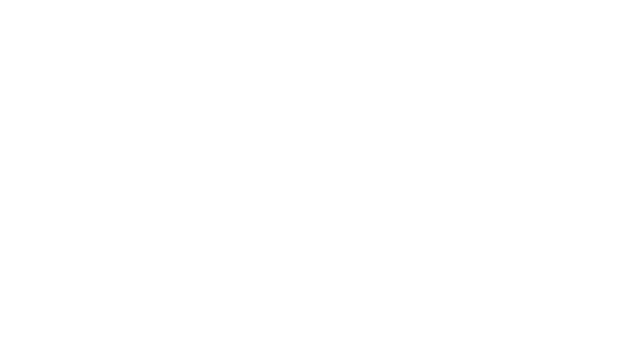
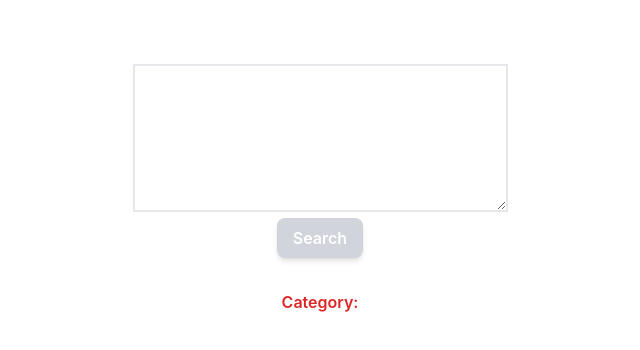
Before and after one commit to VENOMnvn/SIH, a React (Create React App) app in the folder FrontEnd/: page /chatbot in a window 1280 px wide. Before the commit this address had no page. Shown: the top 350 px of the page, without its empty margins (320-960 px from the left). Built offline with nearby package versions, Linux system fonts and the light colour scheme.

Commit message:
openai api setup

```diff
--- a/FrontEnd/package.json
+++ b/FrontEnd/package.json
@@ -12,6 +12,7 @@
     "@testing-library/user-event": "^13.5.0",
     "axios": "^1.5.0",
     "formik": "^2.4.4",
+    "openai": "^4.7.1",
     "react": "^18.2.0",
     "react-dom": "^18.2.0",
     "react-router-dom": "^6.16.0",
--- a/FrontEnd/src/App.js
+++ b/FrontEnd/src/App.js
@@ -4,6 +4,7 @@ import { Suspense, lazy } from "react";
 import Notifications from "./components/Notifications";
 import { UserAuthProvider } from "./context/userContext";
 import ChooseOption from "./components/stepper/ChooseOption";
+import Chatbot from "./components/Chatbot";
 
 const LazySignup = lazy(() => import("./components/signup/Signup"));
 const LazyStepper = lazy(() => import("./components/stepper/Stepper"));
@@ -39,7 +40,8 @@ function App() {
               </Suspense>
             }
           />
-          <Route path="/" element={<ChooseOption/>}/>
+          <Route path="chatbot" element={<Chatbot />} />
+          <Route path="/" element={<ChooseOption />} />
         </Routes>
       </UserAuthProvider>
     </div>
--- /dev/null
+++ b/FrontEnd/src/components/Chatbot.js
@@ -0,0 +1,49 @@
+import { useRef, useState } from "react";
+import openai from "../utils/openai";
+
+const Chatbot = () => {
+    const [category, setCategory] = useState('');
+    const searchText = useRef(null);
+
+    const handleAiSearch = async () => {
+        console.log(searchText.current.value);
+
+        const query =
+            "Act as a Legal Case Category suggestion System and suggest in which category my case falls in." +
+            searchText.current.value +
+            "Give me answer in one or two words defining the category of case.";
+
+        //Make an Api call to get ai results
+        const gptResults = await openai.chat.completions.create({
+            messages: [{ role: 'user', content: query }],
+            model: 'gpt-3.5-turbo',
+        });
+        setCategory(gptResults.choices?.[0]?.message?.content);
+    }
+
+    return (
+        <div>
+            <div>
+                <textarea
+                    ref={searchText}
+                    className="border-2 mt-16 px-6 py-3"
+                    rows="5"
+                    cols="30"
+                />
+            </div>
+            <div>
+                <button
+                    className="bg-gray-300 hover:bg-gray-400 text-white font-semibold py-2 px-4 rounded-lg shadow-md"
+                    onClick={handleAiSearch}>
+                    Search
+                </button>
+            </div>
+            <div className="font-semibold text-red-600 m-8">
+                Category: {category}
+            </div>
+
+        </div>
+    );
+}
+
+export default Chatbot
--- /dev/null
+++ b/FrontEnd/src/utils/openai.js
@@ -0,0 +1,9 @@
+import OpenAI from 'openai';
+
+const openai = new OpenAI({
+    // apiKey: process.env.OPENAI_API_KEY, // defaults to process.env["OPENAI_API_KEY"]
+    apiKey: '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',
+    dangerouslyAllowBrowser: true
+});
+
+export default openai;
```
Also changed, not shown: 2 other files (tests, documents, lock files or other folders).
